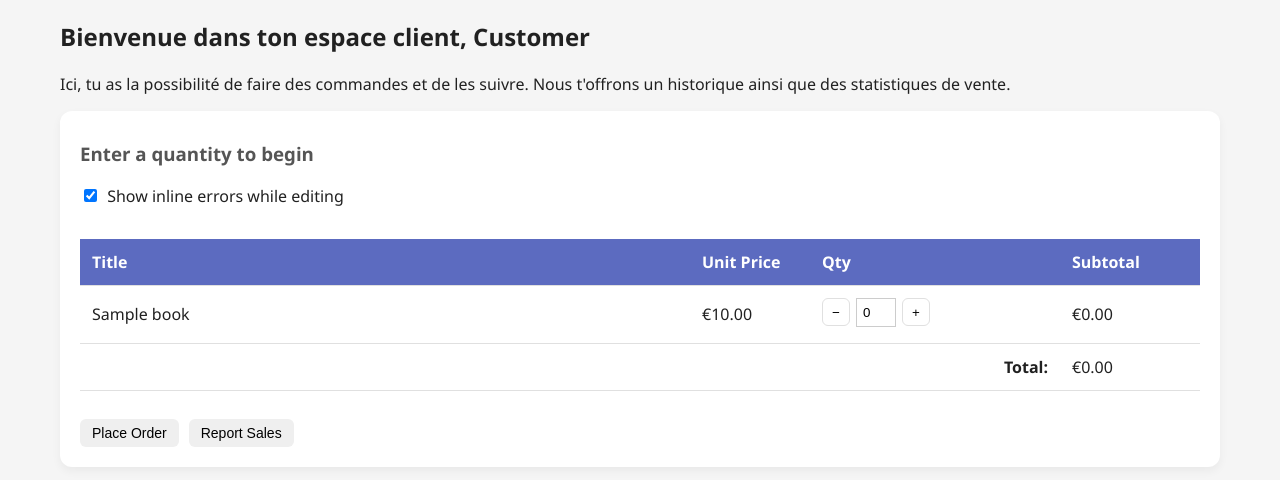
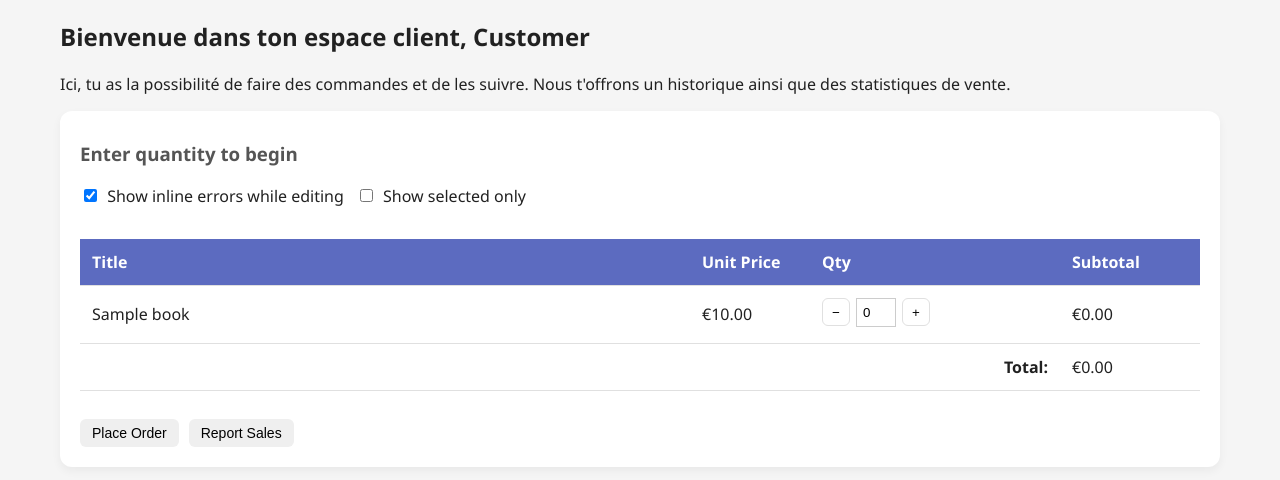
Before and after one commit to fleuronvilik/toplivres-devgdk, a Flask app: template app/templates/customer.html in a window 1280 px wide. Shown: the part 147-627 px from the top of the page. Run offline with Flask 3, Linux system fonts and the light colour scheme; the template is opened without the code that fills it: most values are stand-ins (such as "Sample title", 1, 10 or a date in 2020).

Commit message:
Add selected-only toggle for book table

```diff
--- a/app/static/js/utils/api.js
+++ b/app/static/js/utils/api.js
@@ -151,16 +151,22 @@ export async function loadBooks() {
       if (qty > 0) {
         selected++;
         tr.classList.add('show-stock-hint');
+        tr.classList.add('has-qty');
       } else {
         tr.classList.remove('show-stock-hint');
+        tr.classList.remove('has-qty');
       }
       total += subtotal;
     });
+    const selectedToggle = document.getElementById('toggle-selected-only');
+    if (selectedToggle) {
+      tbody.classList.toggle('selected-only', selectedToggle.checked);
+    }
     const totalEl = document.getElementById('books-total-amount');
     if (totalEl) totalEl.textContent = fmt.format(total);
     const empty = document.getElementById('books-empty-state');
     if (empty) {
-      empty.textContent = selected > 0 ? 'Adjust quantities as needed' : 'Enter a quantity to begin';
+      empty.textContent = selected > 0 ? 'Adjust quantities as needed' : 'Enter quantity to begin';
     }
   }
 
@@ -216,6 +222,10 @@ export async function loadBooks() {
   const inlineToggle = document.getElementById('toggle-inline-errors');
   if (inlineToggle) {
     inlineToggle.addEventListener('change', () => recalc());
+  }
+  const selectedToggle = document.getElementById('toggle-selected-only');
+  if (selectedToggle) {
+    selectedToggle.addEventListener('change', () => recalc());
   }
 
   // Check order-block condition: if there is a pending order, block new order placement
--- a/app/static/style.css
+++ b/app/static/style.css
@@ -283,6 +283,11 @@ img {
 
 .table tr:hover {
   background-color: #e3f2fd;
+}
+
+/* Show selected only toggle */
+#books-table tbody.selected-only tr:not(.has-qty) {
+  display: none;
 }
 
 /* Contextual stock hint */
--- a/app/templates/partials/_book_selection_table.html
+++ b/app/templates/partials/_book_selection_table.html
@@ -6,6 +6,10 @@
       <label class="toggle">
         <input type="checkbox" id="toggle-inline-errors" checked>
         <span>Show inline errors while editing</span>
+      </label>
+      <label class="toggle">
+        <input type="checkbox" id="toggle-selected-only">
+        <span>Show selected only</span>
       </label>
     </div>
     <form id="operation-form" class="grid-form">
```
